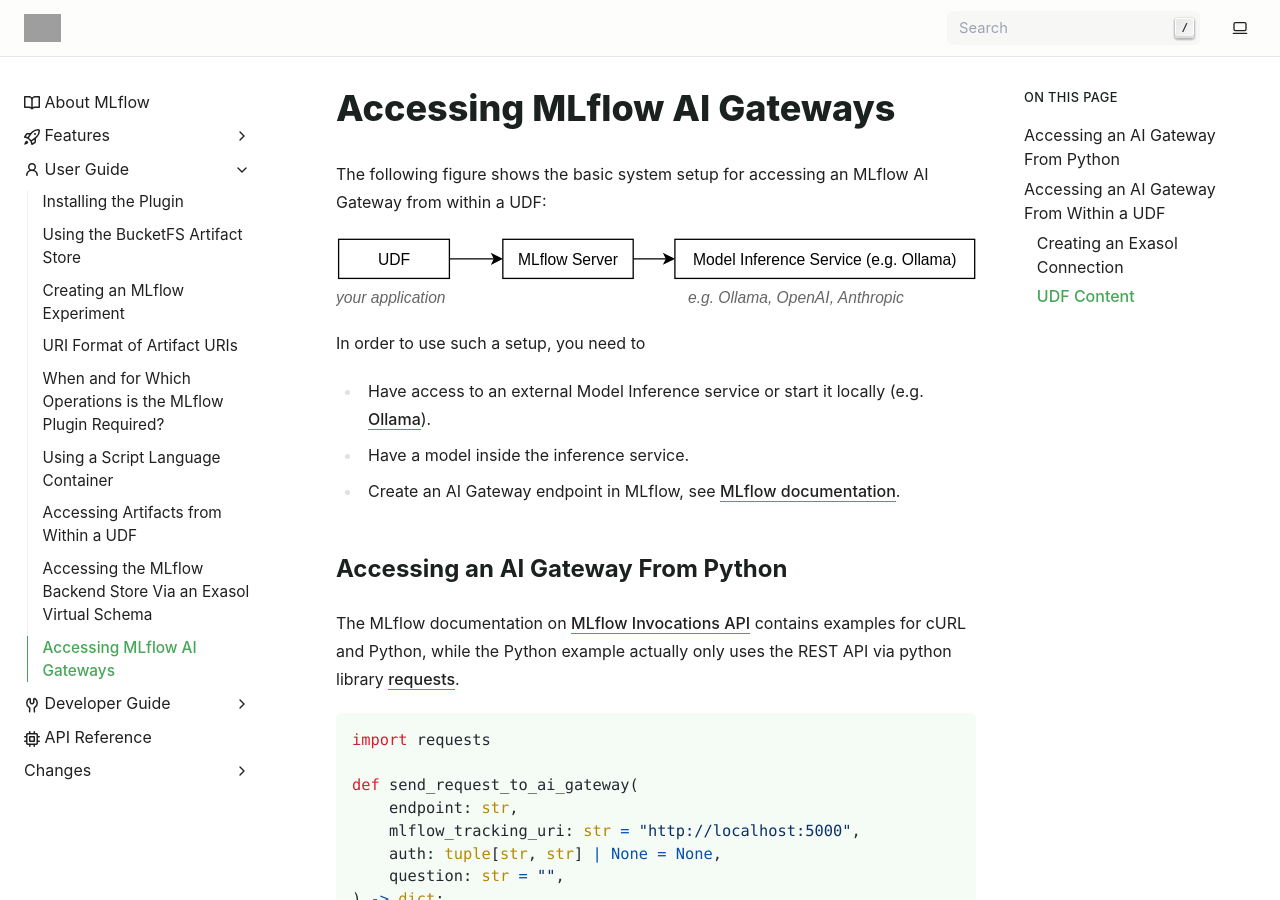
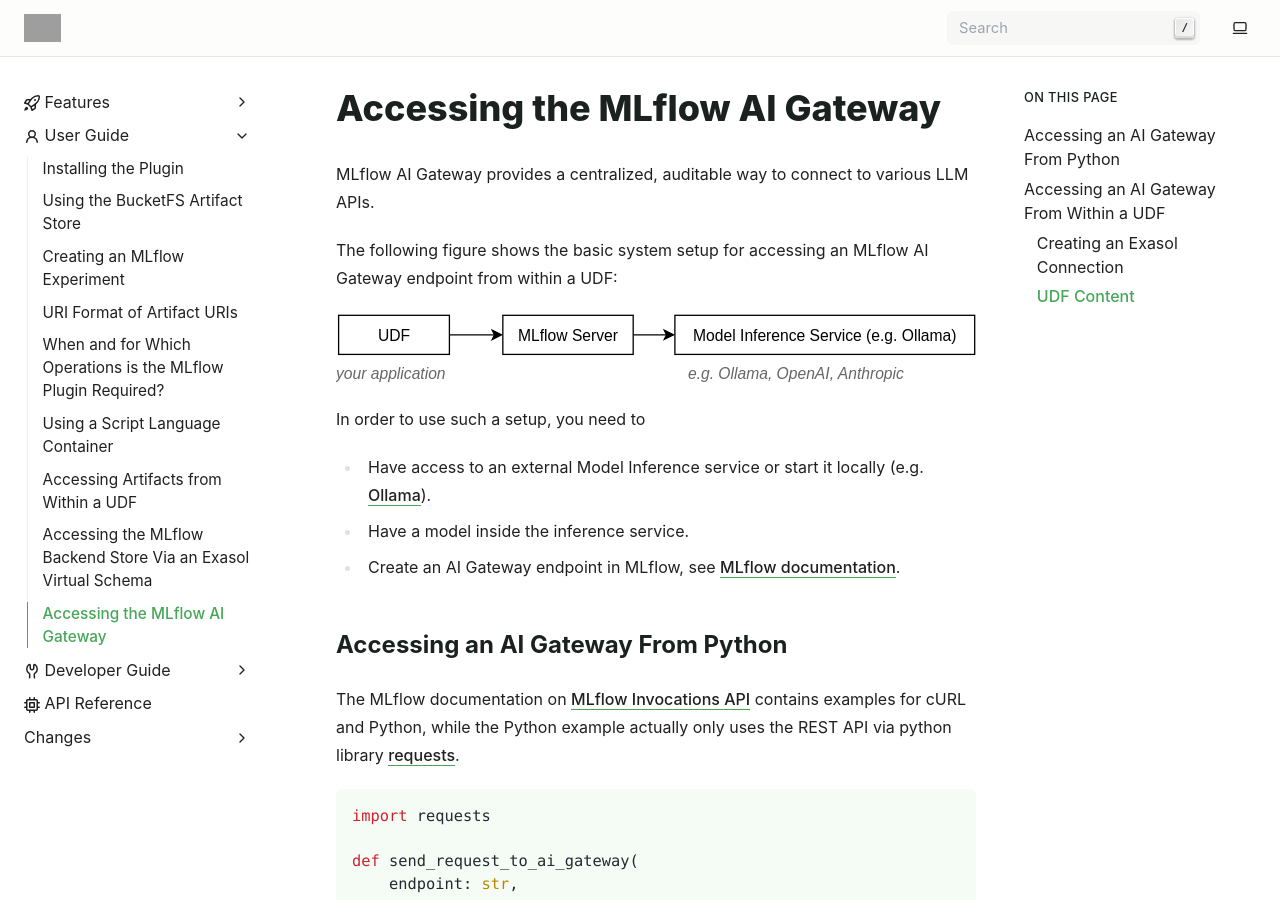
Before and after one commit to exasol/mlflow-plugin, a Sphinx documentation site: the page built from doc/user_guide/ai_gateway.rst, in a window 1280 px wide and 900 px high. Built offline with Sphinx 7.4.7, drawn with Linux system fonts in a browser that asks for light colours; pages that are not in the unit, such as notebooks, are missing from menus; grey boxes are pictures that could not be loaded.

Commit message:
FIxed review findings

```diff
--- a/doc/user_guide/ai_gateway.rst
+++ b/doc/user_guide/ai_gateway.rst
@@ -1,8 +1,11 @@
-Accessing MLflow AI Gateways
-============================
+Accessing the MLflow AI Gateway
+===============================
+
+MLflow AI Gateway provides a centralized, auditable way to connect to various
+LLM APIs.
 
 The following figure shows the basic system setup for accessing an MLflow AI
-Gateway from within a UDF:
+Gateway endpoint from within a UDF:
 
 .. image:: img/ai-gateway/system-setup.svg
     :scale: 140 %
```
Also changed, not shown: doc/about_mlflow.rst (deleted, +0 -20 lines), doc/index.rst (+42 -8 lines).
